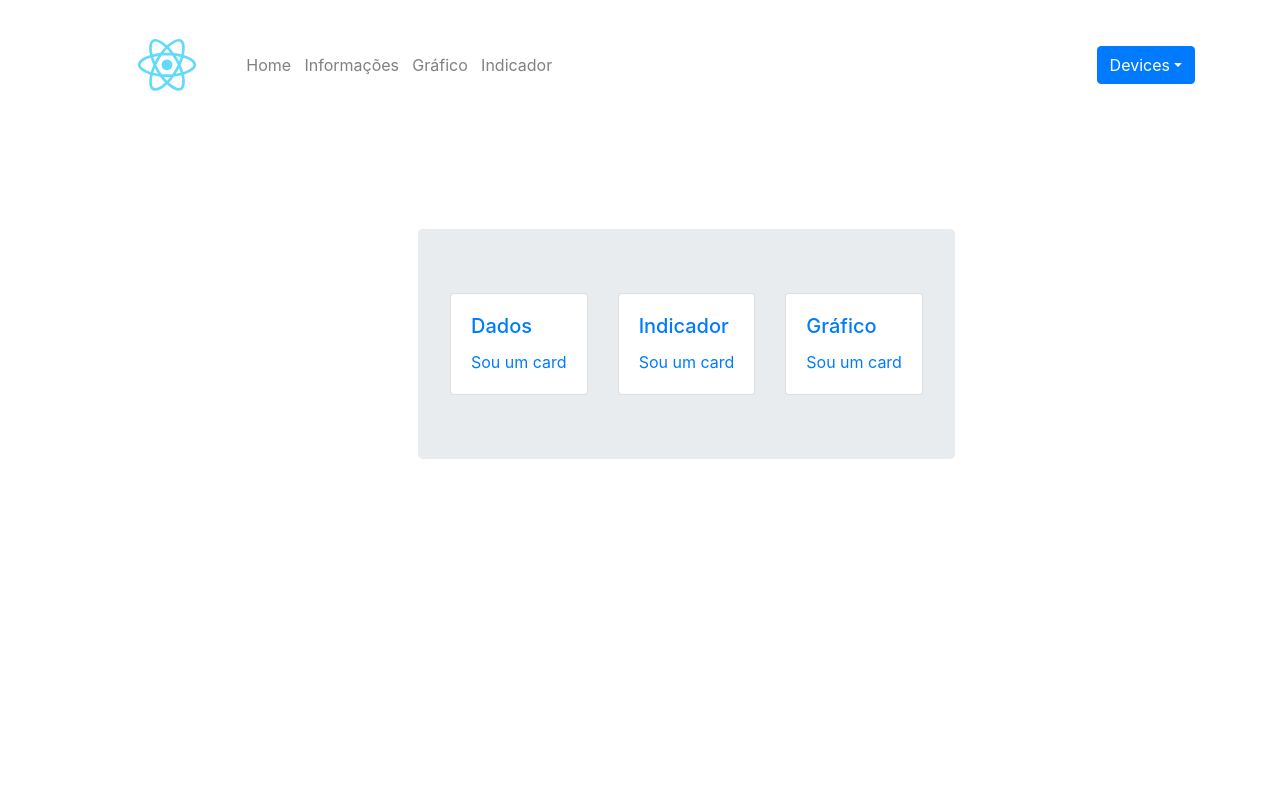
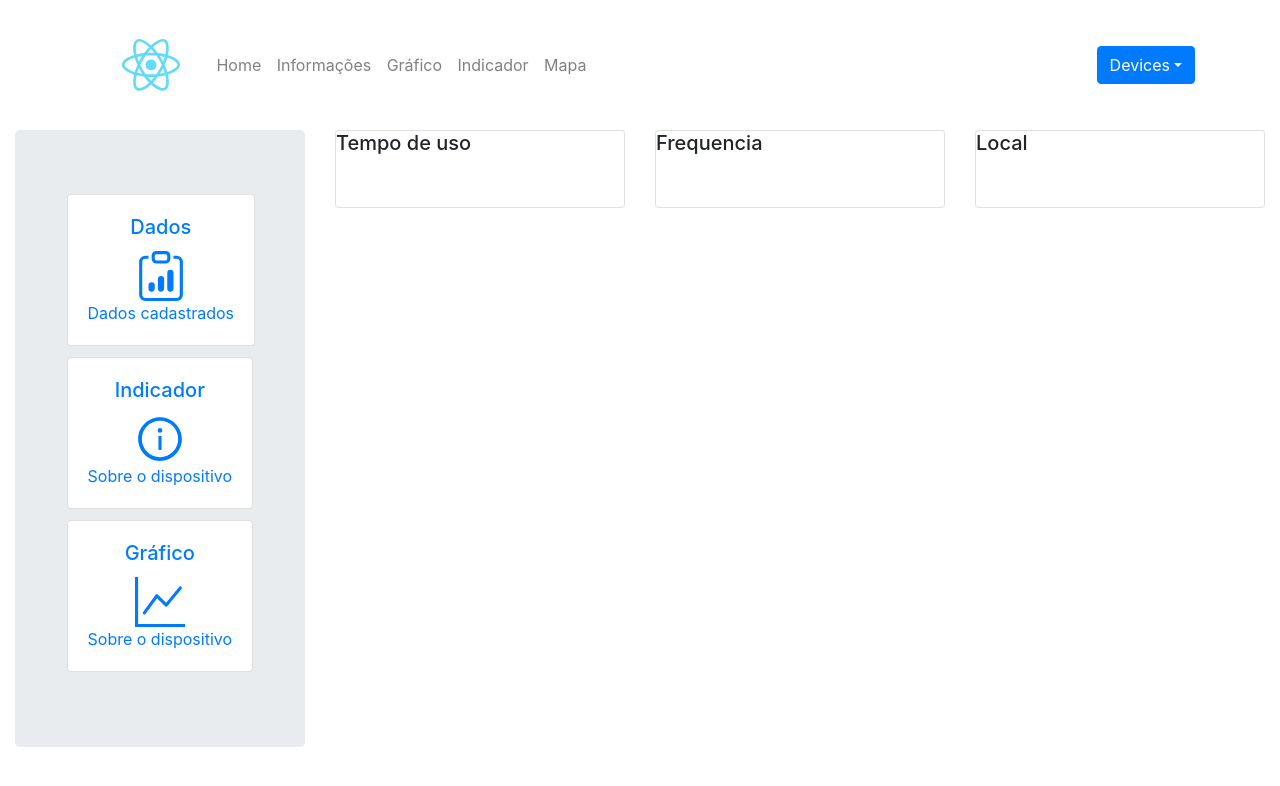
Before and after one commit to weltoncardoso/Plataforma-Iot, a React (Create React App) app in the folder Aplicacao/: page / in a window 1280 px wide. Shown: the top 786 px of the page. Built offline with nearby package versions, Linux system fonts and the light colour scheme.

Commit message:
Finalização da home e de outras telas

```diff
--- a/Aplicacao/src/App.js
+++ b/Aplicacao/src/App.js
@@ -3,6 +3,7 @@ import { BrowserRouter } from 'react-router-dom';
 import Routers from '../src/components/rotas';
 import Header from '../src/components/Header';
 import Side from '../src/components/SideBar';
+import Menu from '../src/components/Menu'
 
 function App() {
   return (
--- a/Aplicacao/src/components/Menu/index.js
+++ b/Aplicacao/src/components/Menu/index.js
@@ -6,24 +6,23 @@ import './styles.css'
 
 export default function Menu() {
     return (
-        <>
 
             <Navbar collapseOnSelect expand='lg'>
-                <Navbar.Brand><Link to="/">
+                <Navbar.Toggle aria-controls="responsive-navbar-nav" />
+                <Navbar.Collapse id="responsive-navbar-nav">
+                <Link to="/">
                     <img src={Logo} width="100" height="100" />
-                        </Link></Navbar.Brand>
-                <Navbar.Toggle aria-controls="responsive-navbar-nav"/>
-                    <Navbar.Collapse id="responsive-navbar-nav">
-
+                </Link>
                     <Nav className="mr-auto">
                         <Link className="link" to="/" style={{ textDecoration: 'none' }}>Home</Link>
                         <Link className="link" to="/tabela" style={{ textDecoration: 'none' }}>Informações</Link>
                         <Link className="link" to="/graph" style={{ textDecoration: 'none' }}>Gráfico</Link>
                         <Link className="link" to="/indicator" style={{ textDecoration: 'none' }}>Indicador</Link>
+                        <Link className="link" to="/map" style={{ textDecoration: 'none' }}>Mapa</Link>
                     </Nav>
                 </Navbar.Collapse>
             </Navbar>
 
-        </>
+
     )
 }
--- a/Aplicacao/src/components/Pages/Home/index.js
+++ b/Aplicacao/src/components/Pages/Home/index.js
@@ -1,13 +1,15 @@
 import React, { useState, useEffect } from 'react';
 import { Col, Row, Container, CardDeck, Card, Jumbotron } from 'react-bootstrap';
 import { Link } from 'react-router-dom';
+import { BsClipboardData, BsGraphUp } from 'react-icons/bs'
+import { AiOutlineInfoCircle } from 'react-icons/ai'
 import './styles.css';
 
 export default function Home() {
     const [navigation, setNavigation] = useState([
-        { id: '1', title: 'Dados', info: 'Sou um card', icon: '', nav: '/tabela' },
-        { id: '2', title: 'Indicador', info: 'Sou um card', icon: '', nav: '/indicator' },
-        { id: '3', title: 'Gráfico', info: 'Sou um card', icon: '', nav: '/graph' }
+        { id: '1', title: 'Dados', info: 'Dados cadastrados', icon: <BsClipboardData size={50} />, nav: '/tabela' },
+        { id: '2', title: 'Indicador', info: 'Sobre o dispositivo', icon: <AiOutlineInfoCircle size={50} />, nav: '/indicator' },
+        { id: '3', title: 'Gráfico', info: 'Sobre o dispositivo', icon: <BsGraphUp size={50} />, nav: '/graph' },
     ]);
 
     useEffect(() => {
@@ -19,26 +21,55 @@ export default function Home() {
     return (
 
 
-        <Container>
-
-                <div className="deck">
+        <Container fluid>
+            <Row lg={true}>
+                <Col lg='3' >
                     <Jumbotron>
-                    <CardDeck>
+                        <CardDeck style={{ textAlign: 'center', marginLeft: '2%' }}>
                             {navigation.map(dados => (
                                 <Link to={dados.nav} style={{ textDecoration: 'none' }}>
-                                <Card>
+                                    <Card style={{ marginBottom: '5%' }}>
                                         <Card.Body>
                                             <Card.Title>{dados.title}</Card.Title>
                                             {dados.icon}
+                                            <Card.Text>
                                                 {dados.info}
+                                            </Card.Text>
                                         </Card.Body>
                                     </Card>
                                 </Link>
                             ))}
                         </CardDeck>
                     </Jumbotron>
+
+                </Col>
+                <Col>
+                    <div className="info">
+                        <CardDeck>
+                            <Card>
+                                <Card.Title>Tempo de uso</Card.Title>
+                                <Card.Body>
+
+                                </Card.Body>
+                            </Card>
+                            <Card>
+                                <Card.Title>Frequencia</Card.Title>
+                                <Card.Body>
+
+                                </Card.Body>
+                            </Card>
+                            <Card>
+                                <Card.Title>Local</Card.Title>
+                                <Card.Body>
+
+                                </Card.Body>
+                            </Card>
+                        </CardDeck>
+
+
                     </div>
-
+                </Col>
+            </Row>
         </Container >
 
 
--- a/Aplicacao/src/components/Pages/Home/styles.css
+++ b/Aplicacao/src/components/Pages/Home/styles.css
@@ -1,7 +1,6 @@
-.deck{
-    align-items: center;
-    justify-content: center;
-    display: flex;
-    margin-top: 8%;
-    margin-left: 30%;
+.info{
+
 }
+.info h1{
+    text-align: center;
+}
--- a/Aplicacao/src/components/Pages/Indicator/index.js
+++ b/Aplicacao/src/components/Pages/Indicator/index.js
@@ -1,18 +1,27 @@
 import React from 'react'
-import { Container } from 'react-bootstrap';
+import { Container, Jumbotron, Card } from 'react-bootstrap';
 import ListGroup from 'react-bootstrap/ListGroup'
+import Logo from '../../assets/logo.svg'
 
 export default function Indicator() {
     return (
         <Container>
+            <Jumbotron>
+
             <ListGroup>
                 <h1>Informações</h1>
+                <Card>
+                <Card.Body>
+                    <Card.Img src={Logo}/>
+                </Card.Body>
+                </Card>
                 <ListGroup.Item>Dispositivo: </ListGroup.Item>
                 <ListGroup.Item>TS: </ListGroup.Item>
                 <ListGroup.Item>Latitude: </ListGroup.Item>
                 <ListGroup.Item>Longitude</ListGroup.Item>
                 <ListGroup.Item>Bateria: </ListGroup.Item>
             </ListGroup>
+            </Jumbotron>
         </Container>
     )
 }
```
Also changed, not shown: Aplicacao/src/components/Connections/api.js (added, +7 -0 lines), 1 other file (tests, documents, lock files or other folders). Lines whose indentation alone changed are shown as unchanged.
